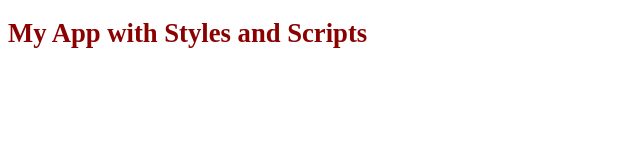
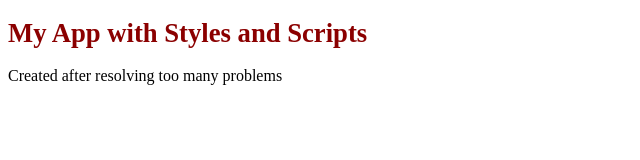
Before and after one commit to likejackonfire/test_repo, a plain HTML site: page index.html in a window 1280 px wide. Shown: the whole page, without its empty margins (0-640 px from the left). Drawn offline with Linux system fonts and the light colour scheme.

Commit message:
new branch

```diff
--- a/index.html
+++ b/index.html
@@ -11,6 +11,7 @@
 <body>
 
    <h1>My App with Styles and Scripts</h1>
+   <p>Created after resolving too many problems</p>
 <script src="app.js"></script>
 </body>
 </html>
```
